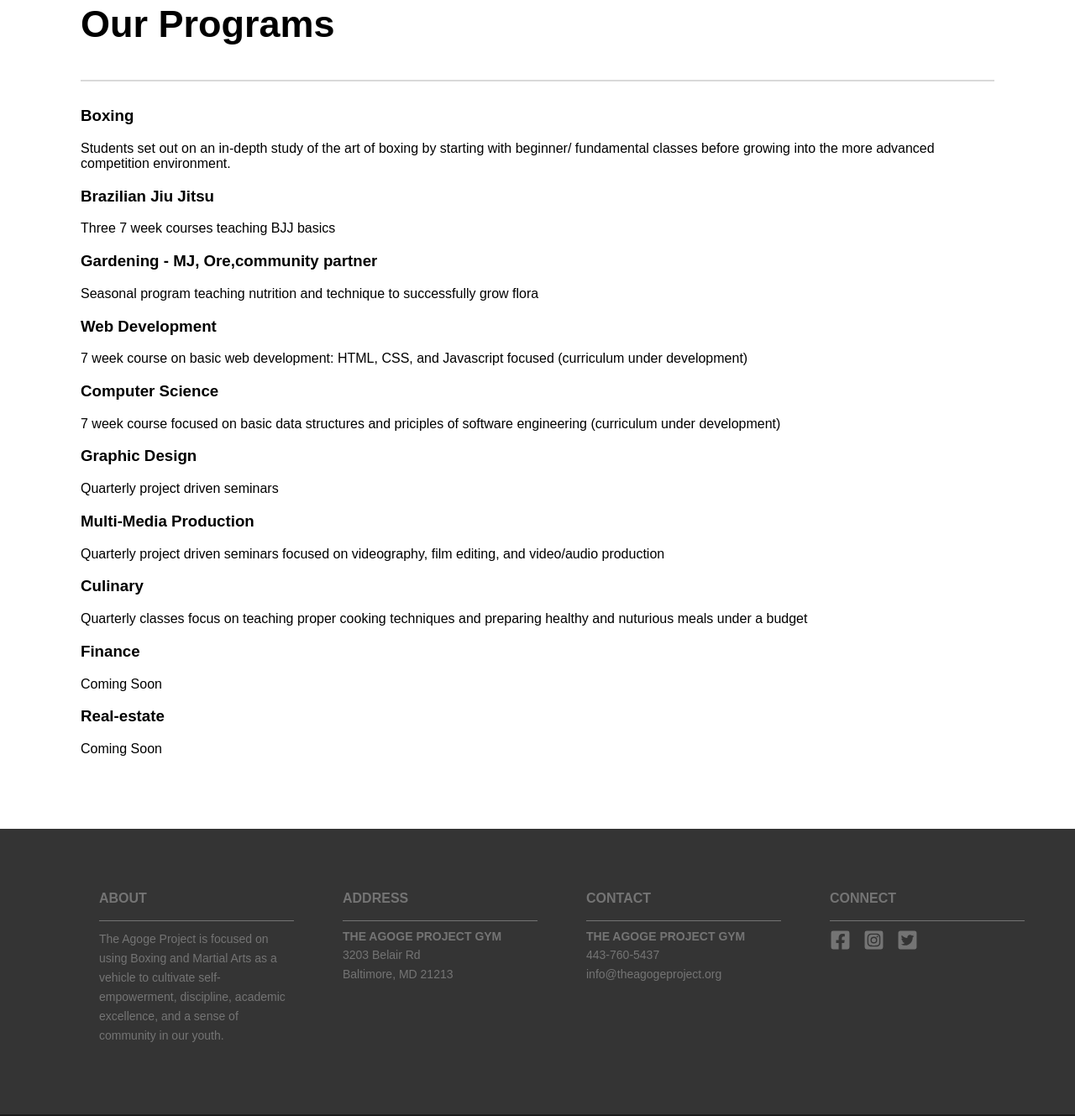
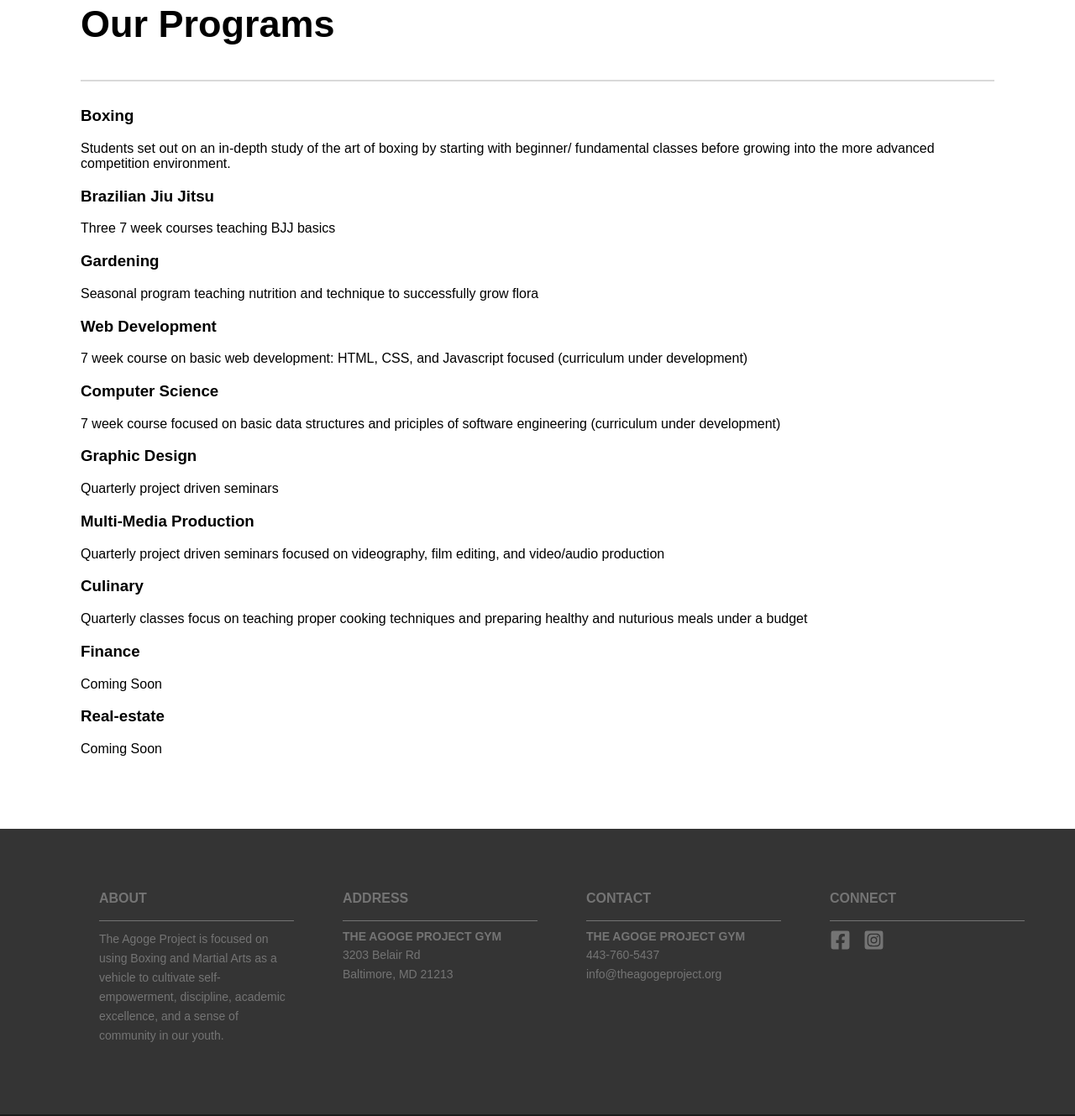
Before and after one commit to jsandroid/AgogeProject, a Gatsby site: page /programs in a window 1280 px wide. Shown: the part 197-1526 px from the top of the page at 84% size. Built offline with nearby package versions, Linux system fonts and the light colour scheme; Gatsby itself is replaced by a stand-in of ours; a web font is replaced by a local one.

Commit message:
minor changes

```diff
--- a/gatsby-config.js
+++ b/gatsby-config.js
@@ -6,7 +6,7 @@ module.exports = {
   siteMetadata: {
     title: 'The Agoge Project',
     titleTemplate: '%s',
-    description: 'asd',
+    description: 'The Agoge Project is focused on using Boxing and Martial Arts as a vehicle to cultivate self-empowerment, discipline, academic excellence, and a sense of community in our youth.',
     image: '/images/agoge_white.png',
     url: 'https://www.theagogeproject.org/',
     siteUrl: 'https://www.theagogeproject.org/'
--- a/src/components/Footer.js
+++ b/src/components/Footer.js
@@ -32,7 +32,6 @@ export default function Footer() {
             <div className={footerStyles.SocialMedia}>
               <a href='https://www.facebook.com/theagogeproject'><FaFacebookSquare/></a>
               <a href='https://www.instagram.com/agogeprojectbmore/'><FaInstagramSquare/></a>
-              <FaTwitterSquare/>
             </div>
           </span>
         </div>
--- a/src/pages/programs.md
+++ b/src/pages/programs.md
@@ -11,7 +11,7 @@ Students set out on an in-depth study of the art of boxing by starting with begi
 ### Brazilian Jiu Jitsu
 Three 7 week courses teaching BJJ basics
 
-### Gardening - MJ, Ore,community partner
+### Gardening
 Seasonal program teaching nutrition and technique to successfully grow flora
 
 ### Web Development
```
